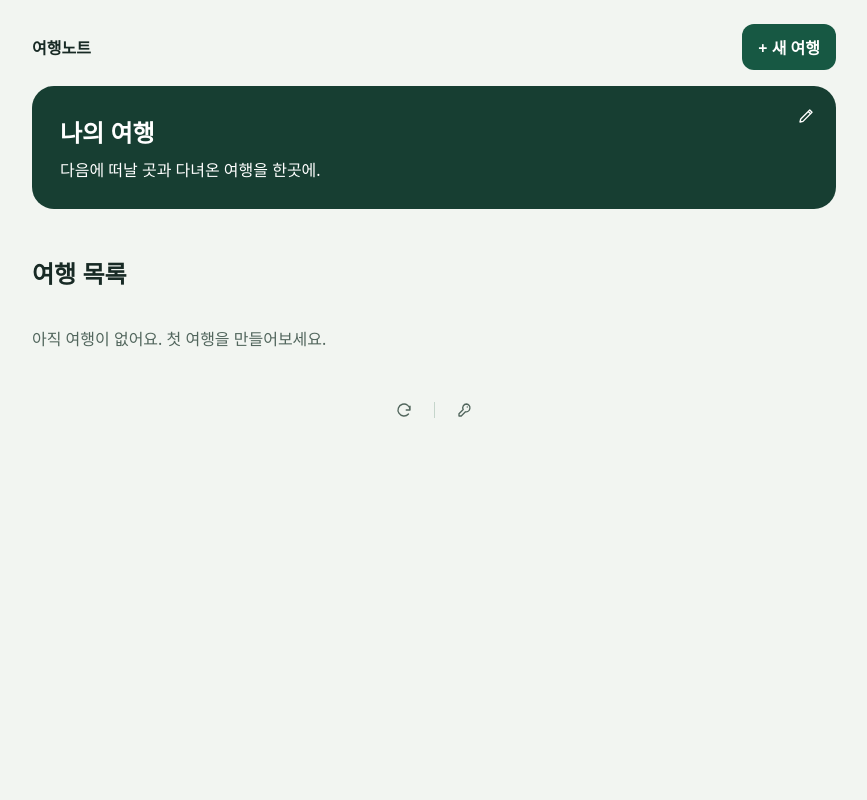
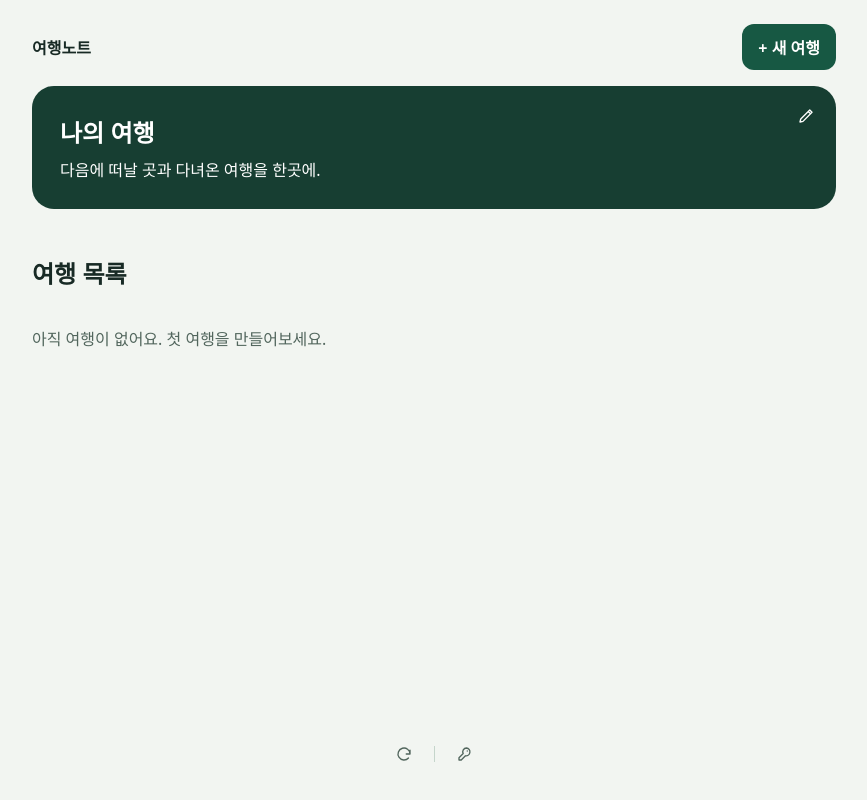
Before and after one commit to qxllxp/travel-note, a plain HTML site: page index.html in a window 1280 px wide. Shown: the whole page, without its empty margins (206-1073 px from the left). Drawn offline with Linux system fonts and the light colour scheme.

Commit message:
Update index.html

```diff
--- a/index.html
+++ b/index.html
@@ -372,6 +372,17 @@ button:active,
   .res-pay.res-booking-payment { margin-inline: 0; }
   .home-settings-error { color: #a53934; }
   .home-settings-error:empty { display: none; }
+  #trip-home {
+  min-height: 100vh;
+  min-height: 100dvh;
+  display: flex;
+  flex-direction: column;
+}
+
+#trip-home .home-tools {
+  margin-top: auto;
+  padding-top: 72px;
+}
 </style>
 </head>
 
```
